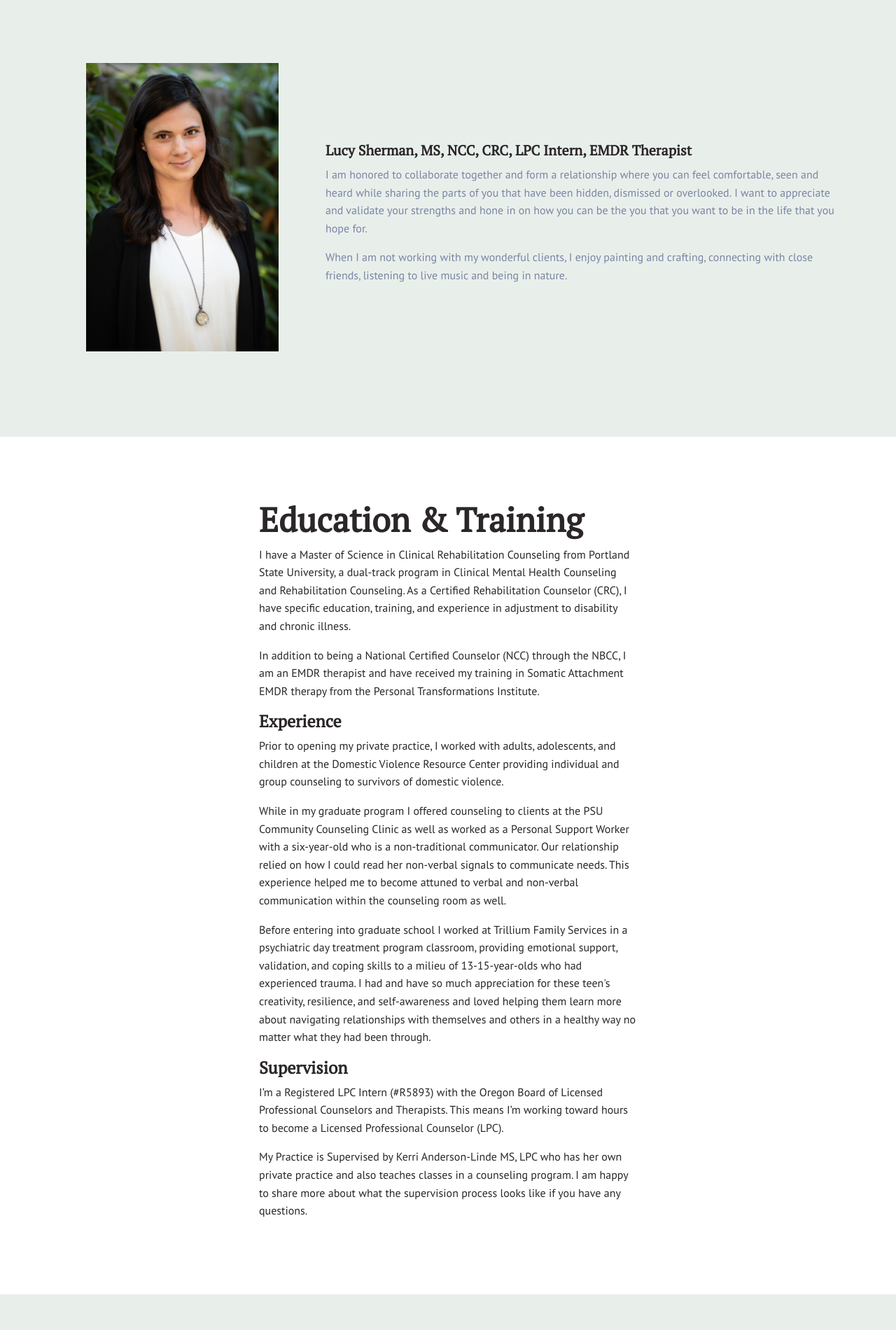
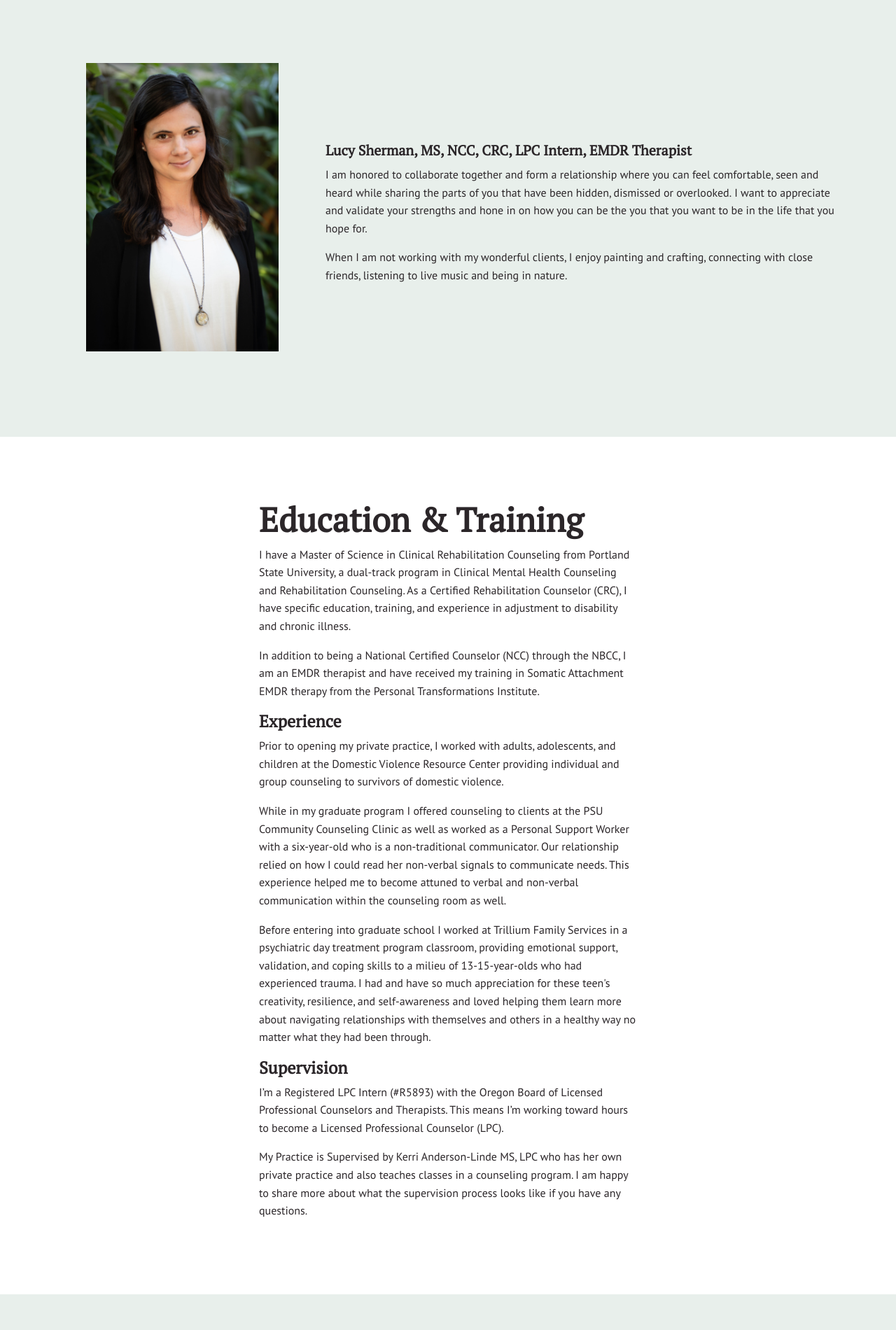
Before and after one commit to NickArrasate/perceptivecounseling, a Jekyll site: the page built from about.html, in a window 1280 px wide. Shown: the part 352-2252 px from the top of the page at 70% size. Built offline with Jekyll 4.4.1, drawn with Linux system fonts in a browser that asks for light colours; nearby versions of some CDN libraries.

Commit message:
remove extra styles

```diff
--- a/content/_sections/about-2-content.html
+++ b/content/_sections/about-2-content.html
@@ -34,7 +34,7 @@ cta:
 <div class="col-md-4 col-lg-4 text-center d-flex align-items-center"><img class="img-responsive" style="max-width: 275px; margin: 0 auto 2em;" src="/assets/images/71.jpg" alt="Lucy Sherman" /></div>
 <div class="col-md-8 col-lg-8">
 <h3>Lucy Sherman, MS, NCC, CRC, LPC Intern, EMDR Therapist</h3>
-<p><span style="color: #7b84a2; font-family: Ubuntu, sans-serif; font-size: 16px;">I am honored to collaborate together and form a relationship where you can feel comfortable, seen and heard while sharing the parts of you that have been hidden, dismissed or overlooked.</span><span style="color: #403027; font-family: 'Open Sans', sans-serif; font-size: 15px;">&nbsp;</span><span style="color: #7b84a2; font-family: Ubuntu, sans-serif; font-size: 16px;">I want to appreciate and validate your strengths and hone in on how you can be the you that you want to be in the life that you hope for. </span></p>
-<p><span style="color: #7b84a2; font-family: Ubuntu, sans-serif; font-size: 16px;">When I am not working with my wonderful clients, I enjoy painting and crafting, connecting with close friends, listening to live music and being in nature.&nbsp;</span></p>
+<p><span>I am honored to collaborate together and form a relationship where you can feel comfortable, seen and heard while sharing the parts of you that have been hidden, dismissed or overlooked.</span><span style="color: #403027; font-family: 'Open Sans', sans-serif; font-size: 15px;">&nbsp;</span><span>I want to appreciate and validate your strengths and hone in on how you can be the you that you want to be in the life that you hope for. </span></p>
+<p><span>When I am not working with my wonderful clients, I enjoy painting and crafting, connecting with close friends, listening to live music and being in nature.&nbsp;</span></p>
 </div>
 </div>
```
